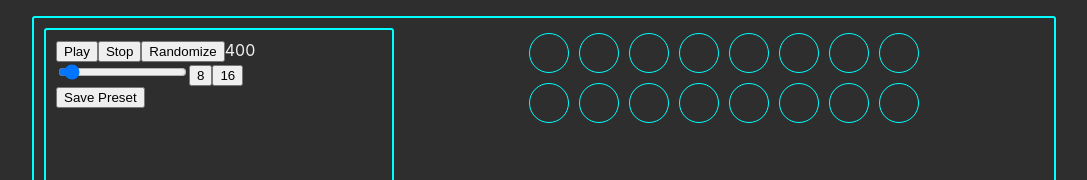
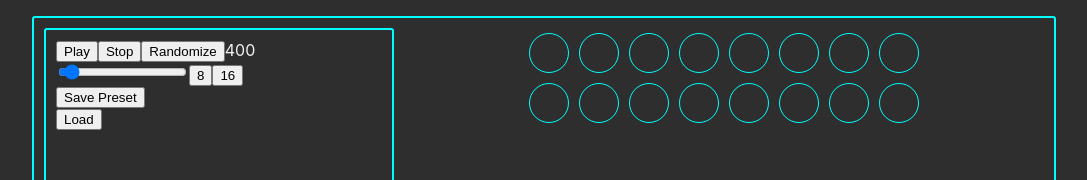
Before and after one commit to Loxphordex/Memoryfield, a React (Create React App) app: page / in a window 1280 px wide. Shown: the top 180 px of the page, without its empty margins (96-1183 px from the left). Built offline with nearby package versions, Linux system fonts and the light colour scheme.

Commit message:
store on save

```diff
--- a/src/App.js
+++ b/src/App.js
@@ -31,6 +31,7 @@ function App() {
     isPlayingRef.current = status
     setIsPlaying(status)
   }
+  const [presets, setPresets] = useState(null)
   const [presetNames, setPresetName] = useState(null)
   const [defaultKeys, setDefaultKeys] = useState(false)
   const [isKeyHandlerSet, setIsKeyHandlerSet] = useState(false)
@@ -143,6 +144,8 @@ function App() {
           setNodeEditor={setNodeEditor}
           setPresetName={setPresetNames}
           toggleDefaultKeys={toggleDefaultKeys}
+          presets={presets}
+          setPresets={setPresets}
         />
         <MemoryField
           nodes={nodes}
--- a/src/components/ControlPanel/ControlPanel.js
+++ b/src/components/ControlPanel/ControlPanel.js
@@ -1,7 +1,7 @@
 import React, { useState, useEffect } from "react";
 import { notes } from '../../data/notes'
 import { waveforms } from '../Audio/constants'
-import SavePreset from '../SavePreset/SavePreset'
+import Presets from '../Presets/Presets'
 import MainPanel from './MainPanel'
 import NoteControls from './NoteControls'
 import WaveControls from './WaveControls'
@@ -17,7 +17,10 @@ export default function ControlPanel({
   setNodes,
   nodeEditor,
   setPresetName,
-  toggleDefaultKeys}) {
+  toggleDefaultKeys,
+  presets,
+  setPresets
+}) {
   const [selectedNode, setSelectedNode] = useState(null)
 
   useEffect(() => {
@@ -116,11 +119,6 @@ export default function ControlPanel({
         speed={speed}
         setSequenceAndNodeStatus={setSequenceAndNodeStatus}
       />
-      <SavePreset
-        nodes={nodes}
-        setPreset={setPresetName}
-        toggleDefaultKeys={toggleDefaultKeys}
-      />
       <NoteControls
         nodes={nodes}
         setNodes={setNodes}
@@ -138,6 +136,14 @@ export default function ControlPanel({
         nodeEditor={nodeEditor}
         selectedNode={selectedNode}
       />
+      <Presets
+        nodes={nodes}
+        setPresetName={setPresetName}
+        toggleDefaultKeys={toggleDefaultKeys}
+        presets={presets}
+        setPresets={setPresets}
+        setNodes={setNodes}
+      />
     </section>
   )
 }
--- /dev/null
+++ b/src/components/Presets/LoadPreset/LoadPreset.js
@@ -0,0 +1,26 @@
+import React, { useEffect, useState } from 'react'
+import LoadPresetMenu from './LoadPresetMenu'
+import { memoryFieldPresets } from '../../../constants/storageConstants'
+
+export default function LoadPreset({
+  setNodes,
+  presets,
+  setPresets
+}) {
+  const [isMenuShowing, setIsMenuShowing] = useState(false)
+  const toggleShowMenu = () => setIsMenuShowing(!isMenuShowing)
+
+  useEffect(() => {
+    const storedPresets = localStorage.getItem(memoryFieldPresets)
+    if (storedPresets) {
+      setPresets(JSON.parse(storedPresets))
+    }
+  }, [setPresets])
+
+  return (
+    <div className='load-preset'>
+      <button onClick={toggleShowMenu}>Load</button>
+      {isMenuShowing && <LoadPresetMenu presets={presets} />}
+    </div>
+  )
+}
--- /dev/null
+++ b/src/components/Presets/Presets.js
@@ -0,0 +1,28 @@
+import React from 'react'
+import SavePreset from './SavePreset/SavePreset'
+import LoadPreset from './LoadPreset/LoadPreset'
+
+export default function Presets({
+  nodes,
+  setPresetName,
+  toggleDefaultKeys,
+  presets,
+  setPresets,
+  setNodes
+}) {
+  return (
+    <div className='presets-container'>
+      <SavePreset
+        nodes={nodes}
+        setPreset={setPresetName}
+        toggleDefaultKeys={toggleDefaultKeys}
+        setPresets={setPresets}
+      />
+      <LoadPreset
+        setNodes={setNodes}
+        presets={presets}
+        setPresets={setPresets}
+      />
+    </div>
+  )
+}
--- a/src/components/SavePreset/SavePreset.js
+++ b/src/components/Presets/SavePreset/SavePreset.js
@@ -1,11 +1,11 @@
 import React, { useState } from 'react'
 import SaveControl from './SaveControl'
-import { memoryFieldPresets } from '../../constants/storageConstants'
+import { memoryFieldPresets } from '../../../constants/storageConstants'
 
 export default function SavePreset({
   nodes,
-  setPreset,
-  toggleDefaultKeys
+  toggleDefaultKeys,
+  setPresets
 }) {
   const [presetName, setPresetName] = useState('')
   const [saveInputActive, setSaveInputActive] = useState(false)
@@ -28,7 +28,7 @@ export default function SavePreset({
     } else {
       localStorage.setItem(memoryFieldPresets, JSON.stringify({[name]: nodes}))
     }
-    setPreset(name)
+    setPresets(JSON.parse(localStorage.getItem(memoryFieldPresets)))
   }
 
   function toggleInputActive() {
```
Also changed, not shown: src/components/LoadPreset/LoadPreset.js (deleted, +0 -12 lines), src/components/Presets/LoadPreset/LoadPresetMenu.js (renamed from src/components/LoadPreset/LoadPresetMenu.js), src/components/Presets/SavePreset/SaveControl.js (renamed from src/components/SavePreset/SaveControl.js).
